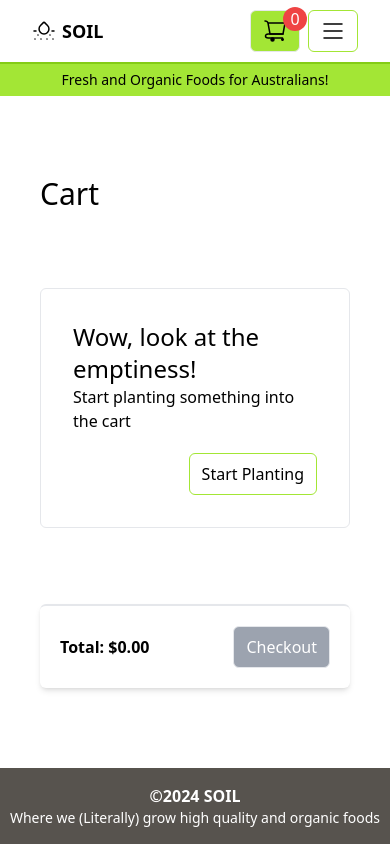
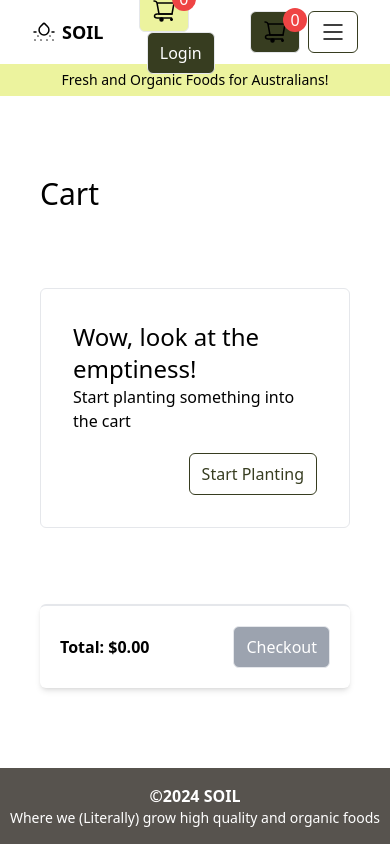
Before and after one commit to vinleeit/SOIL, a React (Vite) app in the folder application/: page /cart in a window 390 px wide. Built offline with nearby package versions, Linux system fonts and the light colour scheme.

Commit message:
fix(colour): colour contrast

```diff
--- a/application/src/components/SoilButton.tsx
+++ b/application/src/components/SoilButton.tsx
@@ -37,16 +37,16 @@ export default function SoilButton({
                     ? disabled
                       ? "text-gray-400 border-gray-400"
                       : colour == "primary"
-                        ? "bg-transparent border-lime-400 hover:bg-lime-100"
+                        ? "bg-transparent text-green-dark border-green-dark hover:bg-green-super-light"
                         : colour == "secondary"
-                          ? "bg-transparent border-stone-800 hover:bg-stone-200"
+                          ? "bg-transparent border-yellow hover:bg-yellow-light"
                           : "bg-transparent border-red-600 hover:bg-red-100"
                     : disabled
                       ? "text-white bg-gray-400"
                       : colour == "primary"
-                        ? "bg-lime-400 hover:bg-lime-300"
+                        ? "text-white bg-green-dark hover:bg-green-dark2"
                         : colour == "secondary"
-                          ? "text-white bg-stone-800 hover:bg-stone-700"
+                          ? "bg-yellow-light hover:bg-yellow"
                           : "text-white bg-red-500 hover:bg-red-400"
                 }
                 py-2  border rounded-md relative`}
--- a/application/src/components/SoilConfirmationDialog.tsx
+++ b/application/src/components/SoilConfirmationDialog.tsx
@@ -34,8 +34,8 @@ const SoilAlertDialog = React.forwardRef<HTMLDialogElement, DialogProp>(
       className="backdrop:bg-stone-400 backdrop:opacity-60 rounded"
       ref={ref}
     >
-      <div className="bg-stone-100 w-96 h-64 flex flex-col items-center justify-center  border-t-8 border-lime-500 ">
-        <h2 className="text-2xl font-bold text-stone-700 capitalize">
+      <div className="bg-stone-100 w-96 h-64 flex flex-col items-center justify-center  border-t-8 border-green-dark">
+        <h2 className="text-2xl font-bold capitalize">
           {title}
         </h2>
         <p className="mb-8 mt-1 px-20 text-center">{description}</p>
--- a/application/src/components/SoilHeader.tsx
+++ b/application/src/components/SoilHeader.tsx
@@ -53,9 +53,9 @@ export default function SoilHeader() {
   return (
     <header>
       <div className="h-16">
-        <nav className="flex h-full items-center justify-between px-8 border-b-2 border-lime-500">
+        <nav className="flex h-full items-center justify-between px-8 border-b-1">
           <SoilLogo />
-          <ul className="space-x-2 hidden md:flex">
+          <ul className="space-x-2 hidd1n md:flex">
             {user && (
               <li>
                 <SoilButton outlined onClick={() => navigate("/profile")}>
@@ -64,7 +64,7 @@ export default function SoilHeader() {
               </li>
             )}
             <li>
-              <SoilButton onClick={shoppingCart}>
+              <SoilButton colour="secondary" onClick={shoppingCart}>
                 <span className="absolute -right-2 -top-1 bg-red-500 rounded-full h-6 w-6 text-center text-white">
                   {shoppingCartContext.cartQuantity}
                 </span>
@@ -74,7 +74,7 @@ export default function SoilHeader() {
             <li>
               {user ? (
                 <div>
-                  <SoilButton colour="secondary" onClick={doLogout}>
+                  <SoilButton colour="primary" onClick={doLogout}>
                     Logout
                   </SoilButton>
                 </div>
@@ -100,7 +100,7 @@ export default function SoilHeader() {
           </ul>
         </nav>
       </div>
-      <span className="h-8 bg-lime-400 flex items-center justify-center text-sm">
+      <span className="h-8 bg-yellow-light flex items-center justify-center text-sm">
         Fresh and Organic Foods for Australians!
       </span>
 
--- a/application/src/components/SoilProductCard.tsx
+++ b/application/src/components/SoilProductCard.tsx
@@ -39,11 +39,11 @@ export default function SoilProductCard({
         {!isSpecial ? (
           <></>
         ) : (
-          <span className="absolute -right-3 top-4 px-5 py-1 bg-red-100 text-red-800  rounded-md ">
+          <span className="absolute -right-3 top-4 px-5 py-1 bg-red-50 text-red-950  rounded-md ">
             Special
           </span>
         )}
-        <div className="absolute flex right-3 -bottom-3 space-x-3 bg-lime-50 rounded-md px-3 py-0.5 shadow-md">
+        <div className="absolute flex right-3 -bottom-3 space-x-3 bg-yellow-light rounded-md px-3 py-0.5 shadow-md">
           <div className="space-x-1">
             <img
               src={Star}
@@ -79,7 +79,7 @@ export default function SoilProductCard({
         </div>
         <div className="flex-grow flex flex-col space-y-3 items-center justify-end">
           {itemInCardQuantity <= 0 ? (
-            <SoilButton onClick={onAddItem} outlined fullWidth colour="primary">
+            <SoilButton onClick={onAddItem} fullWidth colour="primary">
               Add To Cart
             </SoilButton>
           ) : (
--- a/application/src/components/SoilTextField.tsx
+++ b/application/src/components/SoilTextField.tsx
@@ -25,7 +25,7 @@ export default function SoilTextField({
       {label && <label className="ml-1 mb-0.5 text-sm">{label}</label>}
       <input
         type={type}
-        className="w-full rounded focus:border-lime-400 border-gray-300 focus:ring focus:ring-lime-400 focus:ring-opacity-45"
+        className="w-full rounded focus:border-green-light border-gray-300 focus:ring focus:ring-green-light focus:ring-opacity-45"
         placeholder={placeholder}
         onChange={onChange}
         value={value}
--- a/application/src/components/SoilTipCard.tsx
+++ b/application/src/components/SoilTipCard.tsx
@@ -19,7 +19,7 @@ export default function SoilTipCard({
   return (
     <div className="relative flex flex-col shadow-lg sm:w-1/2 m-auto p-7 pt-10 rounded-md border-t-2">
       <div className="absolute -top-4 left-0 right-0 flex flex-row justify-center">
-        <p className="text-lg border px-3 bg-lime-300 rounded-md">
+        <p className="text-lg border px-3 bg-yellow-light rounded-md">
           Tips of the Day
         </p>
       </div>
@@ -27,7 +27,7 @@ export default function SoilTipCard({
         <p className="text-3xl">{title}</p>
         <p>{description}</p>
         <div>
-          <Link to={action} className="text-lime-600">
+          <Link to={action} className="text-green-light">
             {actionLabel}
           </Link>
         </div>
--- a/application/src/routes/Checkout.tsx
+++ b/application/src/routes/Checkout.tsx
@@ -351,7 +351,7 @@ export default function Checkout() {
 
         <div className="flex flex-col space-y-2">
           <SoilButton>Complete Purchase</SoilButton>
-          <SoilButton colour="secondary" onClick={() => navigate("/cart")}>
+          <SoilButton outlined onClick={() => navigate("/cart")}>
             Cancel
           </SoilButton>
         </div>
--- a/application/src/routes/auth/Profile.tsx
+++ b/application/src/routes/auth/Profile.tsx
@@ -55,6 +55,7 @@ export default function Profile() {
           </SoilButton>
           <SoilButton
             fullWidth
+            outlined
             onClick={() => navigate("/profile/change-password")}
           >
             Change Password
--- a/application/src/routes/auth/Register.tsx
+++ b/application/src/routes/auth/Register.tsx
@@ -101,7 +101,7 @@ export default function Register() {
         <SoilButton fullWidth>CREATE ACCOUNT</SoilButton>
         <Link
           to={"/login"}
-          className="text-sm text-lime-700 underline text-center block"
+          className="text-sm text-green-light underline text-center block"
         >
           Already have an account?
         </Link>
--- a/application/tailwind.config.js
+++ b/application/tailwind.config.js
@@ -3,7 +3,20 @@ import formsPlugin from "@tailwindcss/forms";
 export default {
   content: ["./index.html", "./src/**/*.{js,ts,jsx,tsx}"],
   theme: {
-    extend: {},
+    extend: {
+      colors: {
+        "green-super-light":"#EBEFE0",
+        "green-light": "#90A955",
+        "green-light2": "#95AD5B",
+        "green": "#3A5A40",
+        "green-dark": "#373D20",
+        "green-dark2": "#474E28",
+        "yellow-light": "#ECF39E",
+        "yellow": "#D2DC5E",
+        "blue-dark": "#1e2f4f",
+        "brown": "b34f33",
+      }
+    },
   },
   plugins: [formsPlugin],
 };
```
Also changed, not shown: application/src/routes/Dashboard.tsx (+5 -5 lines).
